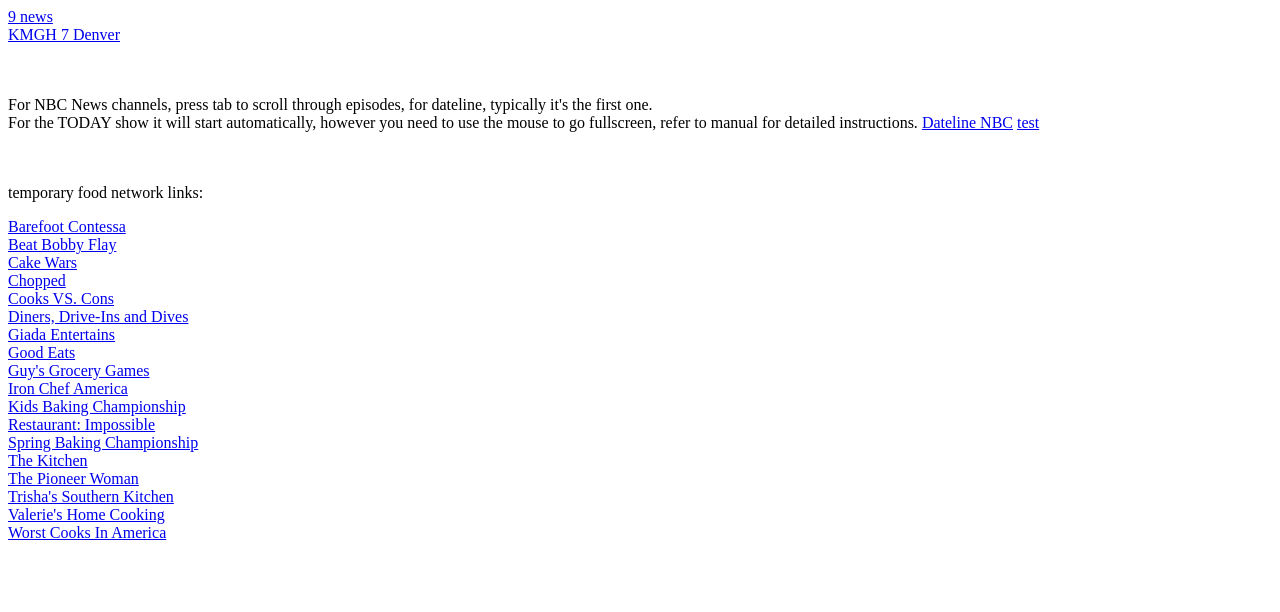
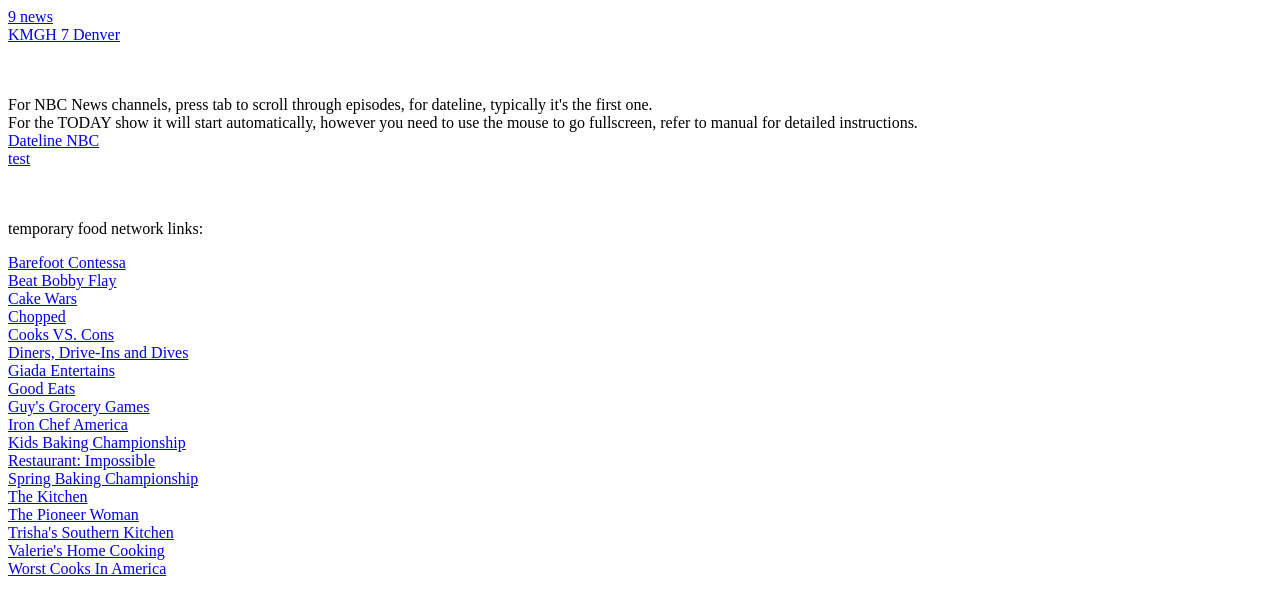
Before and after one commit to livetv1234/livetv1234.github.io, a plain HTML site: page index.html in a window 1280 px wide. Drawn offline with Linux system fonts and the light colour scheme.

Commit message:
added line breaks

```diff
--- a/index.html
+++ b/index.html
@@ -7,8 +7,8 @@
 <a href="http://interactive.tegna-media.com/video/embed/embed.html?type=live&autoplay=autoplay&site=73">9 news</a><br>
 <a href="http://assets.scrippsdigital.com/cms/videoIframe.html?&host=www.thedenverchannel.com&title=Main%20live%20stream&vid=587675ef76a6056e3da1863f&live=1&purl=/live&story=0&ex=1&s=kmgh">KMGH 7 Denver</a><br>
   <br><br>
-  <p>For NBC News channels, press tab to scroll through episodes, for dateline, typically it's the first one.  <br> For the TODAY show it will start automatically, however you need to use the mouse to go fullscreen, refer to manual for detailed instructions.
-  <a href="http://www.nbcnews.com/dateline">Dateline NBC</a>
+  <p>For NBC News channels, press tab to scroll through episodes, for dateline, typically it's the first one.  <br> For the TODAY show it will start automatically, however you need to use the mouse to go fullscreen, refer to manual for detailed instructions.<br>
+  <a href="http://www.nbcnews.com/dateline">Dateline NBC</a><br>
 <a href="test.html">test</a><br>
 
   <br><br>
```
